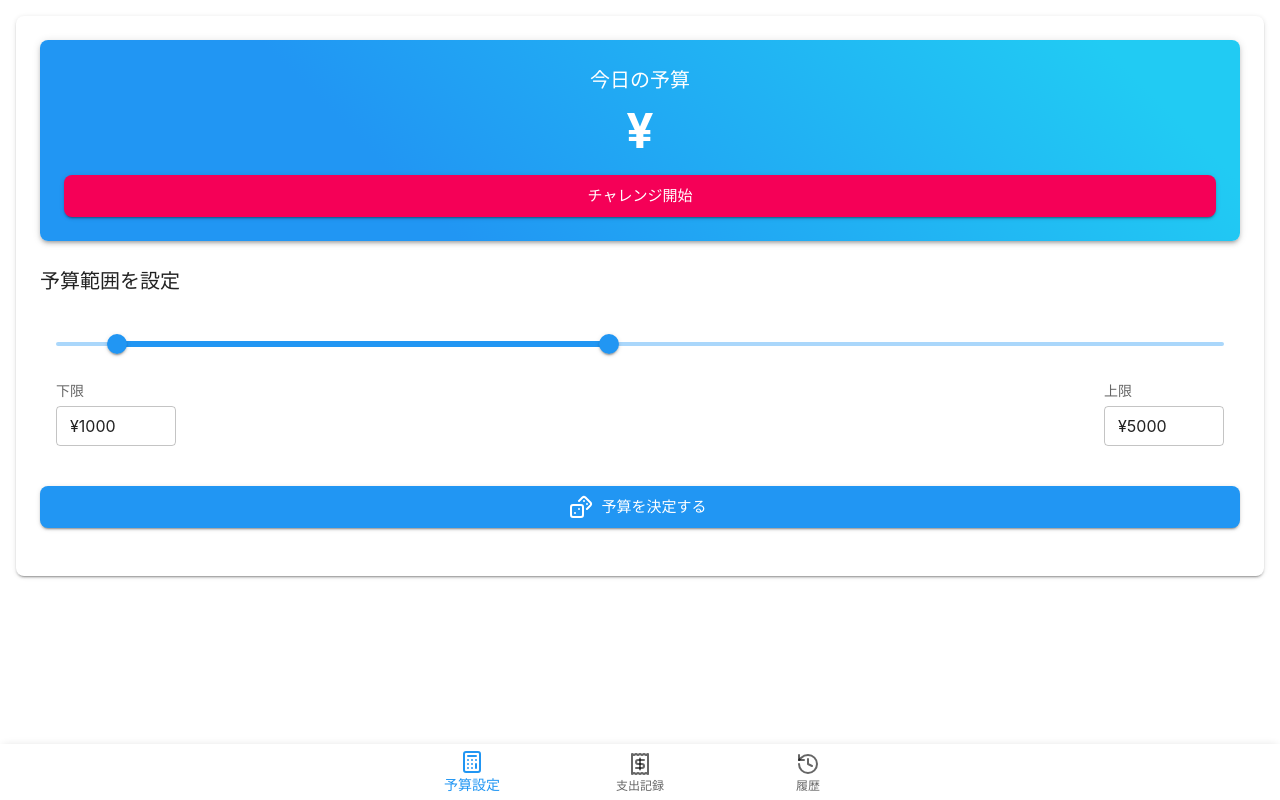
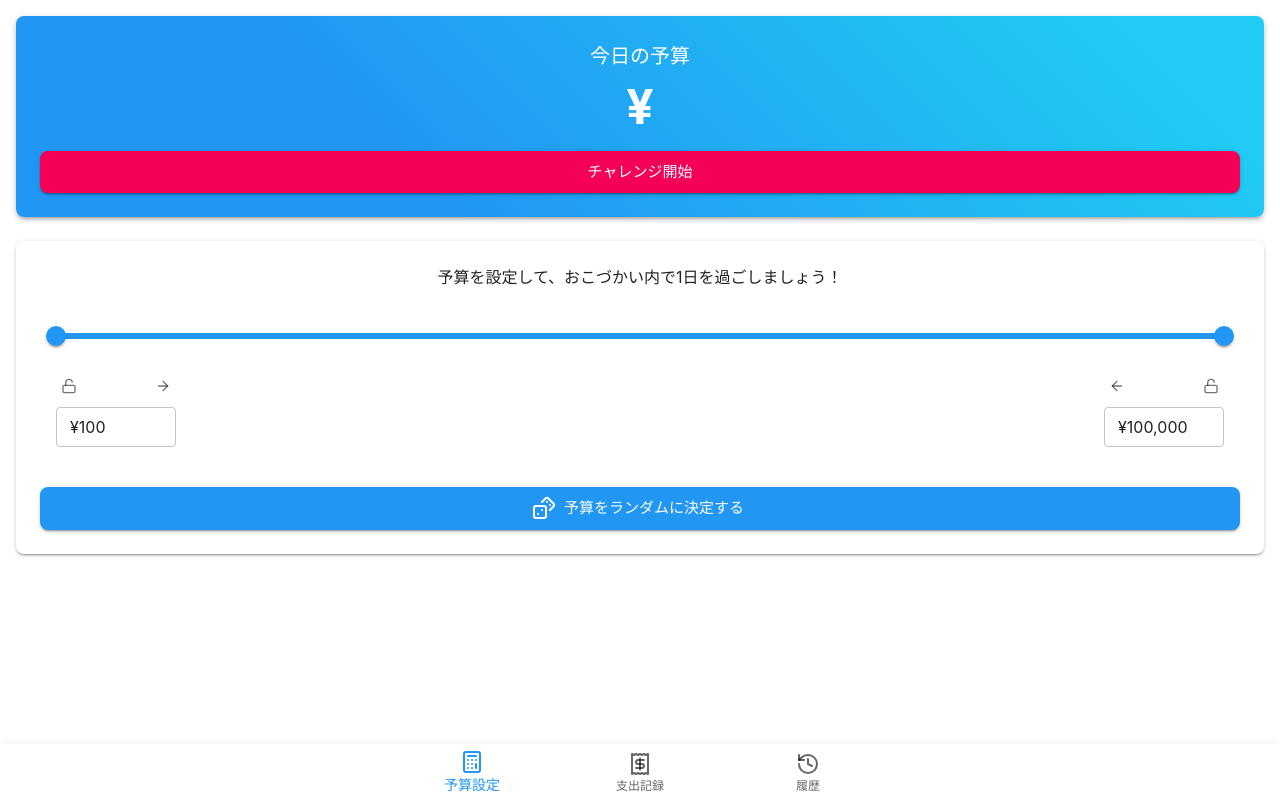
Before and after one commit to CatsHandDev/budget-app, a React (Vite) app: page / in a window 1280 px wide. Built offline with nearby package versions, Linux system fonts and the light colour scheme.

Commit message:
lock and match function added budgetSettingPage

```diff
--- a/src/App.tsx
+++ b/src/App.tsx
@@ -104,7 +104,7 @@ export default function Home() {
           width: '100vw',
           height: '100vh',
           maxWidth: "100%",
-          pb: 7,
+          // pb: 7,
           display: "flex",
           flexDirection: "column",
           overflow: 'hidden',
--- a/src/components/budgetSettingPage.tsx
+++ b/src/components/budgetSettingPage.tsx
@@ -7,52 +7,104 @@ import Slider from "@mui/material/Slider"
 import TextField from "@mui/material/TextField"
 import Button from "@mui/material/Button"
 import Paper from "@mui/material/Paper"
-import { Dices } from "lucide-react"
+import IconButton from "@mui/material/IconButton"
+import Tooltip from "@mui/material/Tooltip"
+import { styled } from "@mui/material/styles"
+import { Dices, Lock, Unlock, ArrowRight, ArrowLeft } from "lucide-react"
+
+// カスタムスライダーのスタイリング
+const CustomSlider = styled(Slider)(({ theme }) => ({
+  // 固定された下限のスタイル
+  '&[data-min-locked="true"] .MuiSlider-thumb:first-of-type': {
+    backgroundColor: theme.palette.grey[400],
+    border: `2px solid ${theme.palette.primary.main}`,
+  },
+  // 固定された上限のスタイル
+  '&[data-max-locked="true"] .MuiSlider-thumb:last-of-type': {
+    backgroundColor: theme.palette.grey[400],
+    border: `2px solid ${theme.palette.primary.main}`,
+  },
+}))
 
 interface BudgetSettingPageProps {
   onCreateChallenge: (minBudget: number, maxBudget: number, actualBudget: number) => void
 }
 
 export default function BudgetSettingPage({ onCreateChallenge }: BudgetSettingPageProps) {
-  const [maxBudget, setMaxBudget] = useState<number>(5000)
-  const [minBudget, setMinBudget] = useState<number>(1000)
+  const [maxBudget, setMaxBudget] = useState<number>(100000)
+  const [minBudget, setMinBudget] = useState<number>(100)
   const [actualBudget, setActualBudget] = useState<number | null>(null)
+  const [isMinLocked, setIsMinLocked] = useState<boolean>(false)
+  const [isMaxLocked, setIsMaxLocked] = useState<boolean>(false)
 
   const handleGenerateBudget = () => {
-    // Generate a random budget between min and max budget
+    // 上限と下限が同じ場合は、その値を予算とする
+    if (minBudget === maxBudget) {
+      setActualBudget(minBudget)
+      return
+    }
+
+    // 上限と下限が異なる場合は、ランダムな予算を生成
     const randomBudget = Math.floor(Math.random() * (maxBudget - minBudget + 1)) + minBudget
+    console.log("Generated random budget:", randomBudget)
     setActualBudget(randomBudget)
   }
 
   const handleStartChallenge = () => {
     if (actualBudget) {
+      // 明示的にactualBudgetをログ出力
+      console.log("Starting challenge with budget:", actualBudget)
+      // 明示的にactualBudgetを渡す
       onCreateChallenge(minBudget, maxBudget, actualBudget)
     }
   }
 
+  const handleSliderChange = (_: Event, newValue: number | number[]) => {
+    const [newMin, newMax] = newValue as number[]
+
+    // 固定されていない場合のみ値を更新
+    if (!isMinLocked) {
+      setMinBudget(newMin)
+    }
+
+    if (!isMaxLocked) {
+      setMaxBudget(newMax)
+    }
+
+    // 予算が既に生成されている場合、範囲変更時にリセット
+    if (actualBudget !== null) {
+      setActualBudget(null)
+    }
+  }
+
+  // 下限を上限に合わせる
+  const handleAlignMinToMax = () => {
+    setMinBudget(maxBudget)
+    if (actualBudget !== null) {
+      setActualBudget(null)
+    }
+  }
+
+  // 上限を下限に合わせる
+  const handleAlignMaxToMin = () => {
+    setMaxBudget(minBudget)
+    if (actualBudget !== null) {
+      setActualBudget(null)
+    }
+  }
+
+  // スライダーの値を計算（固定されている場合は固定値を使用）
+  const sliderValue = [
+    isMinLocked ? minBudget : Math.min(minBudget, maxBudget),
+    isMaxLocked ? maxBudget : Math.max(minBudget, maxBudget),
+  ]
+
   return (
-    <Box
-      sx={{
-      width: '100%',
-      height: '100vh',
-      maxWidth: "100%",
-      display: "flex",
-      flexDirection: "column",
-      gap: 3,
-      mx: "auto" }}
-    >
-      <Paper elevation={2} sx={{ p: 3, borderRadius: 2 }}>
-        {/* <Typography variant="h5" component="h1" gutterBottom align="center" sx={{ fontWeight: "bold" }}>
-          予算チャレンジ
-        </Typography>
-        <Typography variant="body1" gutterBottom align="center" sx={{ mb: 3 }}>
-          上限を設定して、ランダムな予算内で1日を過ごしましょう！
-        </Typography> */}
+    <Box sx={{ display: "flex", flexDirection: "column", gap: 3, maxWidth: "100%", mx: "auto" }}>
       <Paper
         elevation={3}
         sx={{
           p: 3,
-            marginBottom: 3,
           borderRadius: 2,
           textAlign: "center",
           background: "linear-gradient(45deg, #2196F3 30%, #21CBF3 90%)",
@@ -76,18 +128,21 @@ export default function BudgetSettingPage({ onCreateChallenge }: BudgetSettingPa
           チャレンジ開始
         </Button>
       </Paper>
+      <Paper elevation={2} sx={{ p: 3, pb: 0, borderRadius: 2 }}>
+        {/* <Typography variant="h5" component="h1" gutterBottom align="center" sx={{ fontWeight: "bold" }}>
+          おこづかいチャレンジ
+        </Typography> */}
+        <Typography variant="body1" gutterBottom align="center" sx={{ mb: 3 }}>
+          予算を設定して、おこづかい内で1日を過ごしましょう！
+        </Typography>
 
-        <Typography variant="h6" gutterBottom>
+        {/* <Typography variant="h6" gutterBottom>
           予算範囲を設定
-        </Typography>
+        </Typography> */}
         <Box sx={{ px: 2, mt: 4, mb: 5 }}>
-          <Slider
-            value={[minBudget, maxBudget]}
-            onChange={(_, newValue) => {
-              const [newMin, newMax] = newValue as number[]
-              setMinBudget(newMin)
-              setMaxBudget(newMax)
-            }}
+          <CustomSlider
+            value={sliderValue}
+            onChange={handleSliderChange}
             min={500}
             max={10000}
             step={100}
@@ -95,48 +150,71 @@ export default function BudgetSettingPage({ onCreateChallenge }: BudgetSettingPa
             valueLabelFormat={(value) => `¥${value.toLocaleString()}`}
             getAriaLabel={(index) => (index === 0 ? "予算下限" : "予算上限")}
             sx={{ flexGrow: 1 }}
+            disabled={isMinLocked && isMaxLocked} // 両方固定されている場合は無効化
+            data-min-locked={isMinLocked ? "true" : "false"}
+            data-max-locked={isMaxLocked ? "true" : "false"}
           />
           <Box sx={{ display: "flex", justifyContent: "space-between", mt: 2 }}>
             <Box>
-              <Typography variant="body2" color="text.secondary" gutterBottom>
+              <Box sx={{ display: "flex", justifyContent: 'space-between', alignItems: "center", mb: 1 }}>
+                <Tooltip title={isMinLocked ? "固定解除" : "固定"}>
+                  <IconButton
+                    size="small"
+                    onClick={() => setIsMinLocked(!isMinLocked)}
+                    color={isMinLocked ? "primary" : "default"}
+                  >
+                    {isMinLocked ? <Lock size={16} /> : <Unlock size={16} />}
+                  </IconButton>
+                </Tooltip>
+                <Tooltip title="上限に合わせる">
+                  <IconButton size="small" onClick={handleAlignMinToMax}>
+                    <ArrowRight size={16} />
+                  </IconButton>
+                </Tooltip>
+                {/* <Typography variant="body2" color="text.secondary" sx={{ ml: 1 }}>
                   下限
-              </Typography>
+                </Typography> */}
+              </Box>
               <TextField
-                value={minBudget}
-                onChange={(e) => {
-                  const value = Number.parseInt(e.target.value)
-                  if (!isNaN(value) && value >= 500 && value <= maxBudget) {
-                    setMinBudget(value)
-                  }
-                }}
-                type="number"
-                size="small"
+                value={minBudget.toLocaleString()}
                 InputProps={{
                   startAdornment: "¥",
-                  inputProps: { min: 500, max: maxBudget },
+                  readOnly: true,
                 }}
+                size="small"
                 sx={{ width: 120 }}
-              />
+              >
+
+              </TextField>
             </Box>
             <Box>
-              <Typography variant="body2" color="text.secondary" gutterBottom>
+              <Box sx={{ display: "flex", justifyContent: 'space-between', alignItems: "center", mb: 1 }}>
+                {/* <Typography variant="body2" color="text.secondary" sx={{ mr: 1 }}>
                   上限
-              </Typography>
+                </Typography> */}
+                <Tooltip title="下限に合わせる">
+                  <IconButton size="small" onClick={handleAlignMaxToMin}>
+                    <ArrowLeft size={16} />
+                  </IconButton>
+                </Tooltip>
+                <Tooltip title={isMaxLocked ? "固定解除" : "固定"}>
+                  <IconButton
+                    size="small"
+                    onClick={() => setIsMaxLocked(!isMaxLocked)}
+                    color={isMaxLocked ? "primary" : "default"}
+                  >
+                    {isMaxLocked ? <Lock size={16} /> : <Unlock size={16} />}
+                  </IconButton>
+                </Tooltip>
+              </Box>
               <TextField
-                value={maxBudget}
-                onChange={(e) => {
-                  const value = Number.parseInt(e.target.value)
-                  if (!isNaN(value) && value >= minBudget && value <= 10000) {
-                    setMaxBudget(value)
-                  }
-                }}
-                type="number"
-                size="small"
+                value={maxBudget.toLocaleString()}
                 InputProps={{
                   startAdornment: "¥",
-                  inputProps: { min: minBudget, max: 10000 },
+                  readOnly: true,
                 }}
-                sx={{ width: 120 }}
+                size="small"
+                sx={{ width: 120, ml: "auto" }}
               />
             </Box>
           </Box>
@@ -150,39 +228,10 @@ export default function BudgetSettingPage({ onCreateChallenge }: BudgetSettingPa
           startIcon={<Dices />}
           onClick={handleGenerateBudget}
           sx={{ mb: 3 }}
+          disabled={actualBudget !== null}
         >
-          予算を決定する
+          {minBudget === maxBudget ? "この金額で決定する" : "予算をランダムに決定する"}
         </Button>
-
-        {/* {actualBudget && (
-          <Paper
-            elevation={3}
-            sx={{
-              p: 3,
-              borderRadius: 2,
-              textAlign: "center",
-              background: "linear-gradient(45deg, #2196F3 30%, #21CBF3 90%)",
-              color: "white",
-            }}
-          >
-            <Typography variant="h6" gutterBottom>
-              今日の予算
-            </Typography>
-            <Typography variant="h3" sx={{ fontWeight: "bold" }}>
-              ¥{actualBudget.toLocaleString()}
-            </Typography>
-            <Button
-              variant="contained"
-              color="secondary"
-              fullWidth
-              size="large"
-              onClick={handleStartChallenge}
-              sx={{ mt: 2 }}
-            >
-              チャレンジ開始
-            </Button>
-          </Paper>
-        )} */}
       </Paper>
     </Box>
   )
```
Lines whose indentation alone changed are shown as unchanged.
